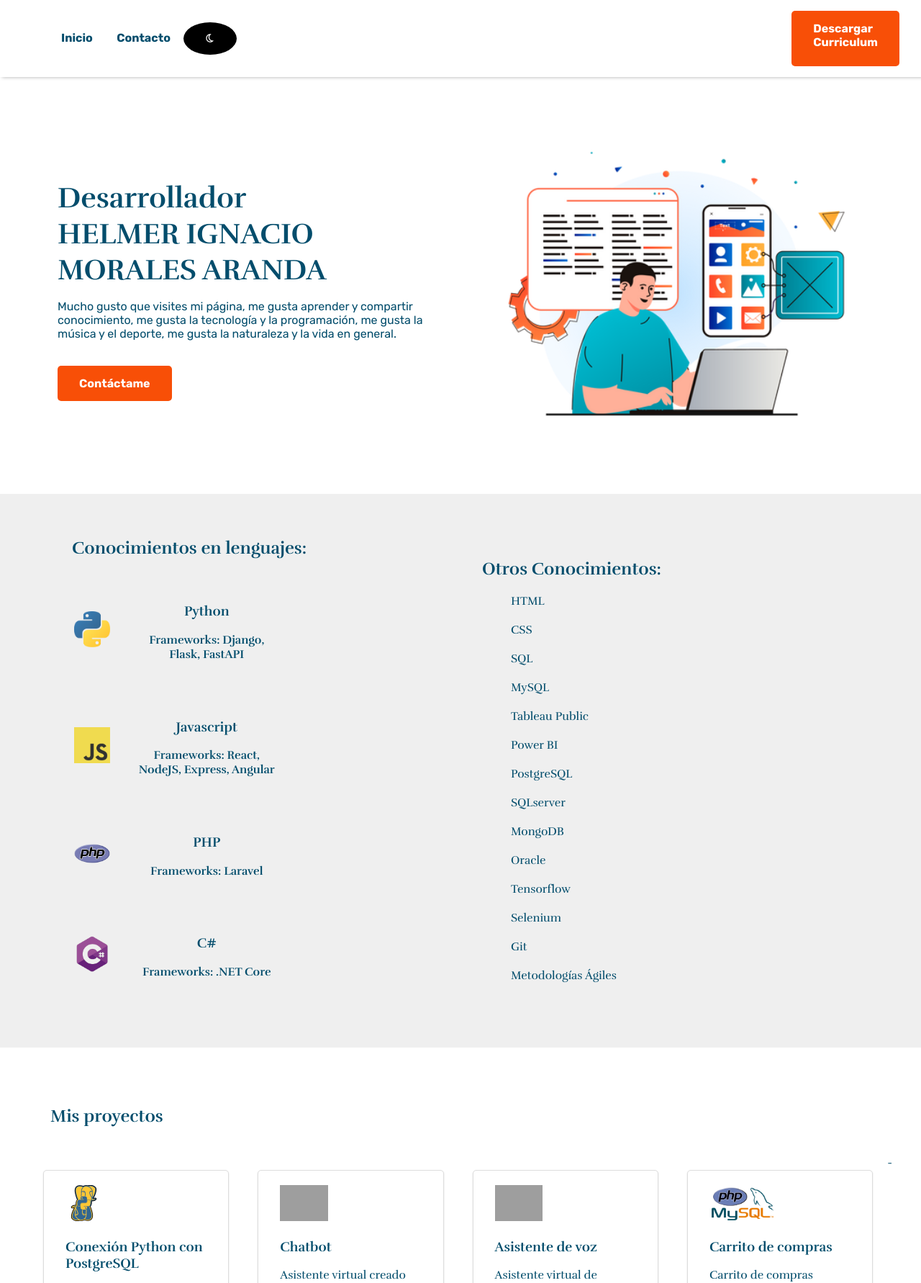
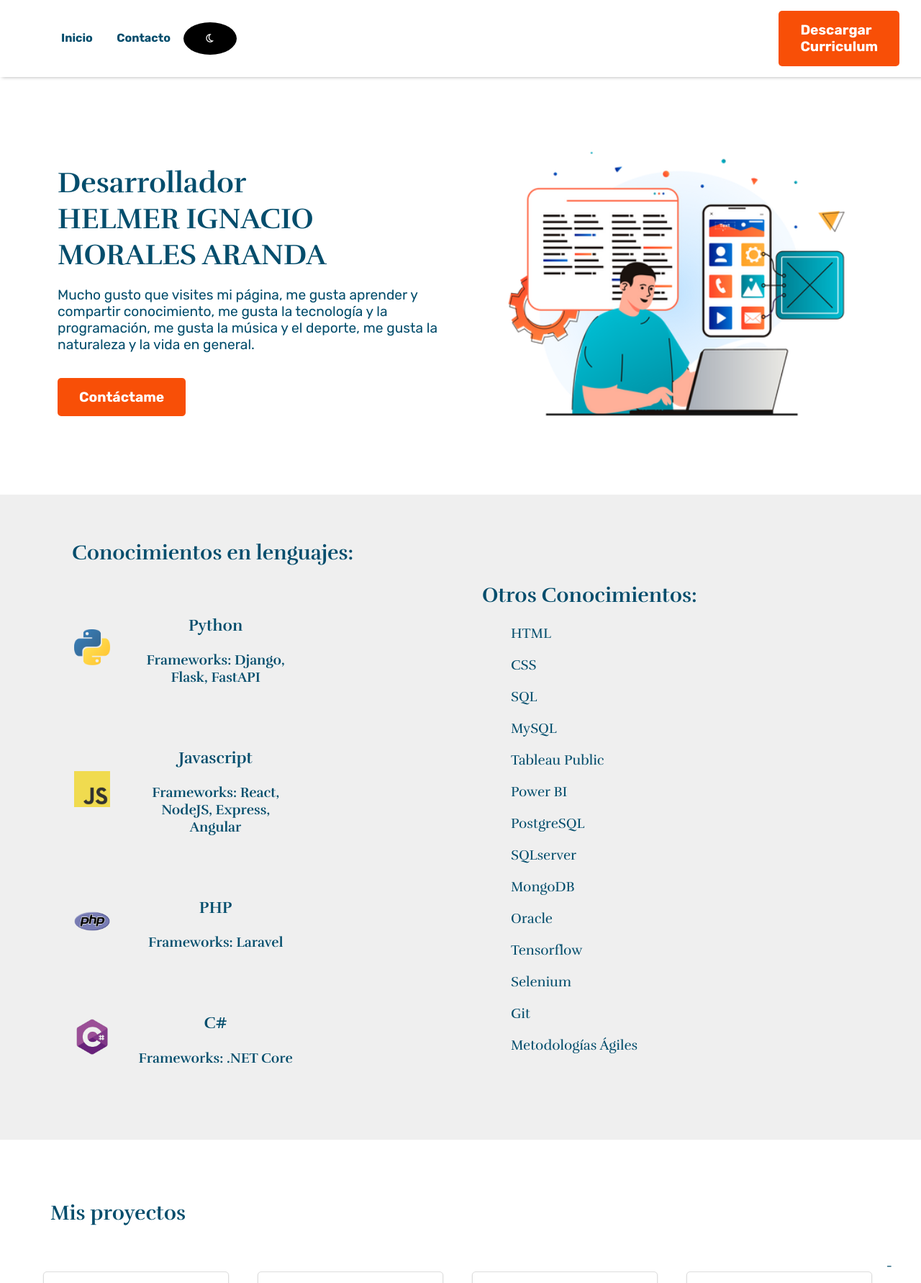
Before and after one commit to elmoconh/PortafolioFlask, a Flask app: page / in a window 1280 px wide. Shown: the top 1782 px of the page at 72% size. Run offline with Flask 2, Linux system fonts and the light colour scheme; lists and menus that the app fills with data are empty; some libraries are stand-ins or nearby versions; grey boxes are pictures that could not be loaded.

Commit message:
[Version 1.1.2] - New Curriculum Format and Font Family

```diff
--- a/static/css/styles.css
+++ b/static/css/styles.css
@@ -26,6 +26,8 @@ body{
     background-color: #efefef;
     margin: 0;
     color: #034D6C;
+    font-size: 1.2em;
+    font-family: 'Rufina', sans-serif;
 }
 
 .dark-mode {
```
Also changed, not shown: 1 other file.
